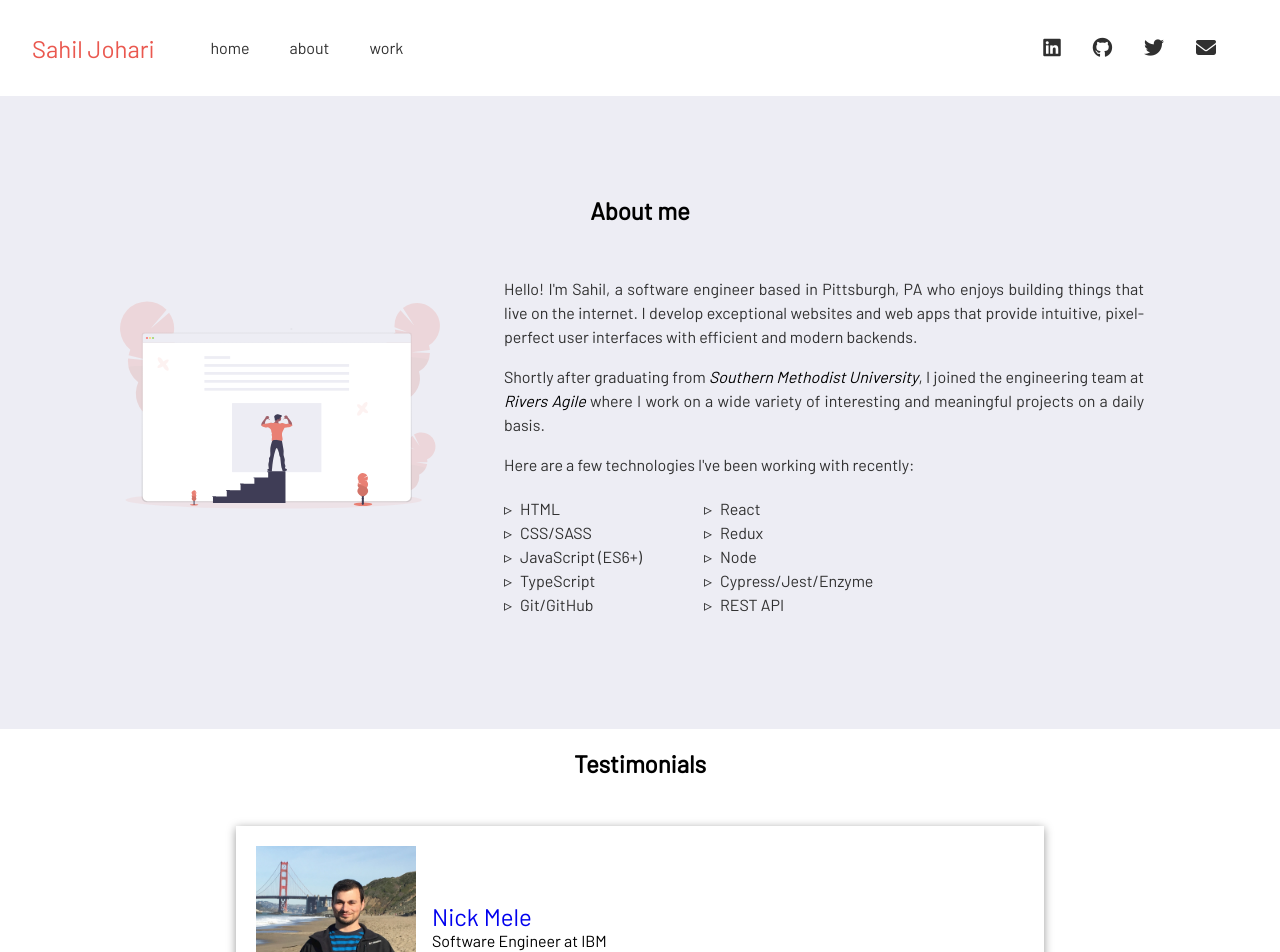
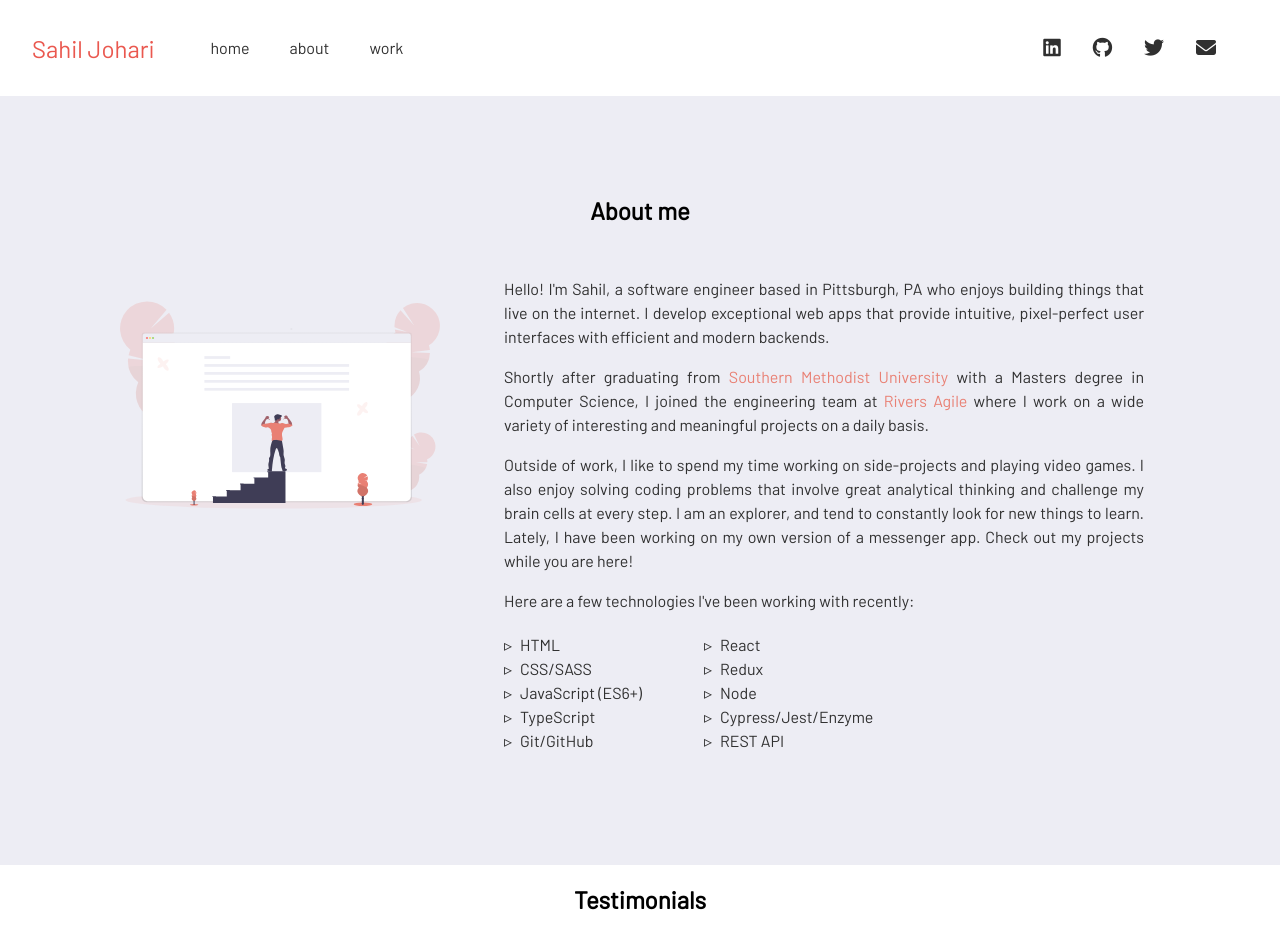
Before and after one commit to sahiljohari/portfolio-website, a React (Create React App) app: page /about in a window 1280 px wide. Shown: the top 952 px of the page. Built offline with nearby package versions, Linux system fonts and the light colour scheme.

Commit message:
About section content updated

```diff
--- a/src/components/AboutSection/AboutSection.js
+++ b/src/components/AboutSection/AboutSection.js
@@ -5,7 +5,7 @@ import Testimonials from '../Testimonials/Testimonials';
 import './style.css';
 
 const AboutSection = () => {
-	const { sectionTitle, introParagraph, university, universityHref, company, companyHref } = content;
+	const { sectionTitle, introParagraph, extendedBackground, university, universityHref, company, companyHref } = content;
 	let styledText = content.backgroundParagraph.replace(university, universityHref).replace(company, companyHref);
 	return (
 		<>
@@ -16,6 +16,7 @@ const AboutSection = () => {
 					<div className="content-text">
 						<p>{introParagraph}</p>
 						<p dangerouslySetInnerHTML={{ __html: styledText }}></p>
+						<p>{extendedBackground}</p>
 						<p>{content.technologies.titleText}</p>
 						<div className="tech-list">
 							<ul>
--- a/src/components/AboutSection/content.js
+++ b/src/components/AboutSection/content.js
@@ -1,28 +1,18 @@
 export const content = {
-  sectionTitle: "About me",
-  introParagraph:
-    "Hello! I'm Sahil, a software engineer based in Pittsburgh, PA who enjoys building things that live on the internet. I develop exceptional websites and web apps that provide intuitive, pixel-perfect user interfaces with efficient and modern backends.",
-  backgroundParagraph:
-    "Shortly after graduating from Southern Methodist University, I joined the engineering team at Rivers Agile where I work on a wide variety of interesting and meaningful projects on a daily basis.",
-  technologies: {
-    titleText: "Here are a few technologies I've been working with recently:",
-    techStack: [
-      "HTML",
-      "React",
-      "CSS/SASS",
-      "Redux",
-      "JavaScript (ES6+)",
-      "Node",
-      "TypeScript",
-      "Cypress/Jest/Enzyme",
-      "Git/GitHub",
-      "REST API"
-    ]
-  },
-  university: "Southern Methodist University",
-  universityHref:
-    '<a href="https://www.smu.edu/" target="_blank" rel="noopener noreferrer">Southern Methodist University</a>',
-  company: "Rivers Agile",
-  companyHref:
-    '<a href="https://www.riversagile.com/" target="_blank" rel="noopener noreferrer">Rivers Agile</a>'
+	sectionTitle: 'About me',
+	introParagraph:
+		"Hello! I'm Sahil, a software engineer based in Pittsburgh, PA who enjoys building things that live on the internet. I develop exceptional web apps that provide intuitive, pixel-perfect user interfaces with efficient and modern backends.",
+	backgroundParagraph:
+		'Shortly after graduating from Southern Methodist University with a Masters degree in Computer Science, I joined the engineering team at Rivers Agile where I work on a wide variety of interesting and meaningful projects on a daily basis. ',
+	extendedBackground:
+		'Outside of work, I like to spend my time working on side-projects and playing video games. I also enjoy solving coding problems that involve great analytical thinking and challenge my brain cells at every step. ' +
+		'I am an explorer, and tend to constantly look for new things to learn. Lately, I have been working on my own version of a messenger app. Check out my projects while you are here!',
+	technologies: {
+		titleText: "Here are a few technologies I've been working with recently:",
+		techStack: ['HTML', 'React', 'CSS/SASS', 'Redux', 'JavaScript (ES6+)', 'Node', 'TypeScript', 'Cypress/Jest/Enzyme', 'Git/GitHub', 'REST API']
+	},
+	university: 'Southern Methodist University',
+	universityHref: '<a href="https://www.smu.edu/" target="_blank" rel="noopener noreferrer">Southern Methodist University</a>',
+	company: 'Rivers Agile',
+	companyHref: '<a href="https://www.riversagile.com/" target="_blank" rel="noopener noreferrer">Rivers Agile</a>'
 };
--- a/src/components/AboutSection/style.css
+++ b/src/components/AboutSection/style.css
@@ -28,9 +28,8 @@
 }
 
 .content-text a {
-	color: var(--primary-theme-color);
+	color: var(--about-section-accent-color);
 	text-decoration: none;
-	font-style: italic;
 }
 
 .tech-list ul {
--- a/src/components/Testimonials/style.css
+++ b/src/components/Testimonials/style.css
@@ -1,13 +1,3 @@
-a {
-	text-decoration: none;
-}
-
-a:visited,
-a:active {
-	color: #000000;
-	text-decoration: none;
-}
-
 .testimonials {
 	margin: 0;
 	padding: 0 3rem 3rem;
@@ -57,6 +47,16 @@ a:active {
 	font-size: 1rem;
 }
 
+.name a {
+	text-decoration: none;
+}
+
+.name a:visited,
+.name a:active {
+	color: #000000;
+	text-decoration: none;
+}
+
 .profession {
 	font-size: 0.75rem;
 }
@@ -71,10 +71,30 @@ a:active {
 	line-height: 1.5rem;
 }
 
-@media screen and (min-width: 376px) {
+@media screen and (min-width: 425px) {
 	.displayImg {
-		width: 10rem;
-		height: 10rem;
+		width: 8rem;
+		height: 8rem;
+	}
+
+	.name {
+		font-size: 1rem;
+	}
+
+	.profession {
+		font-size: 0.75rem;
+	}
+
+	.testimonialText {
+		font-size: 0.75rem;
+		line-height: 1.5rem;
+	}
+}
+
+@media screen and (min-width: 768px) {
+	.displayImg {
+		width: 12rem;
+		height: 12rem;
 	}
 
 	.name {
```
